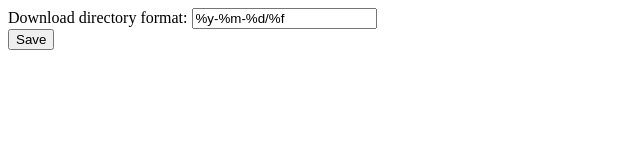
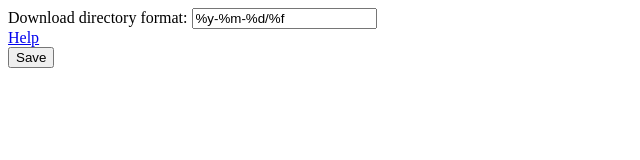
Before and after one commit to WillCoates/CustomDownloadDir, a browser extension: page src/options.html in a window 1280 px wide. Shown: the whole page, without its empty margins (0-640 px from the left). Drawn offline with Linux system fonts and the light colour scheme.

Commit message:
Added help button

```diff
--- a/src/options.html
+++ b/src/options.html
@@ -10,6 +10,9 @@
         <label for="format">Download directory format: </label>
         <input type="text" id="format">
     </div>
+    <div>
+        <a href="https://github.com/WillCoates/CustomDownloadDir/blob/master/README.md#format">Help</a>
+    </div>
     <div id="status"></div>
     <button id="save">Save</button>
     <script src="defaults.js"></script>
```
